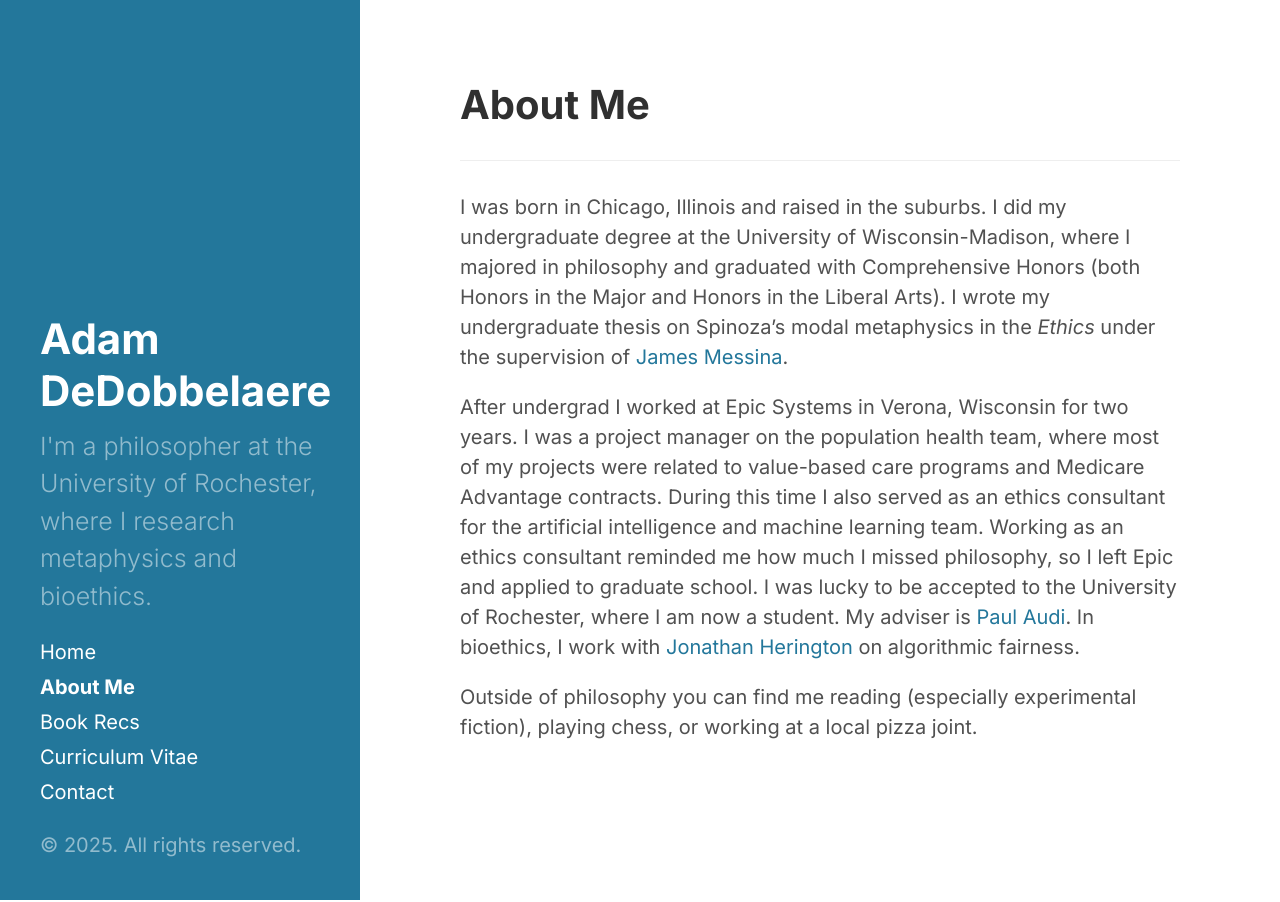
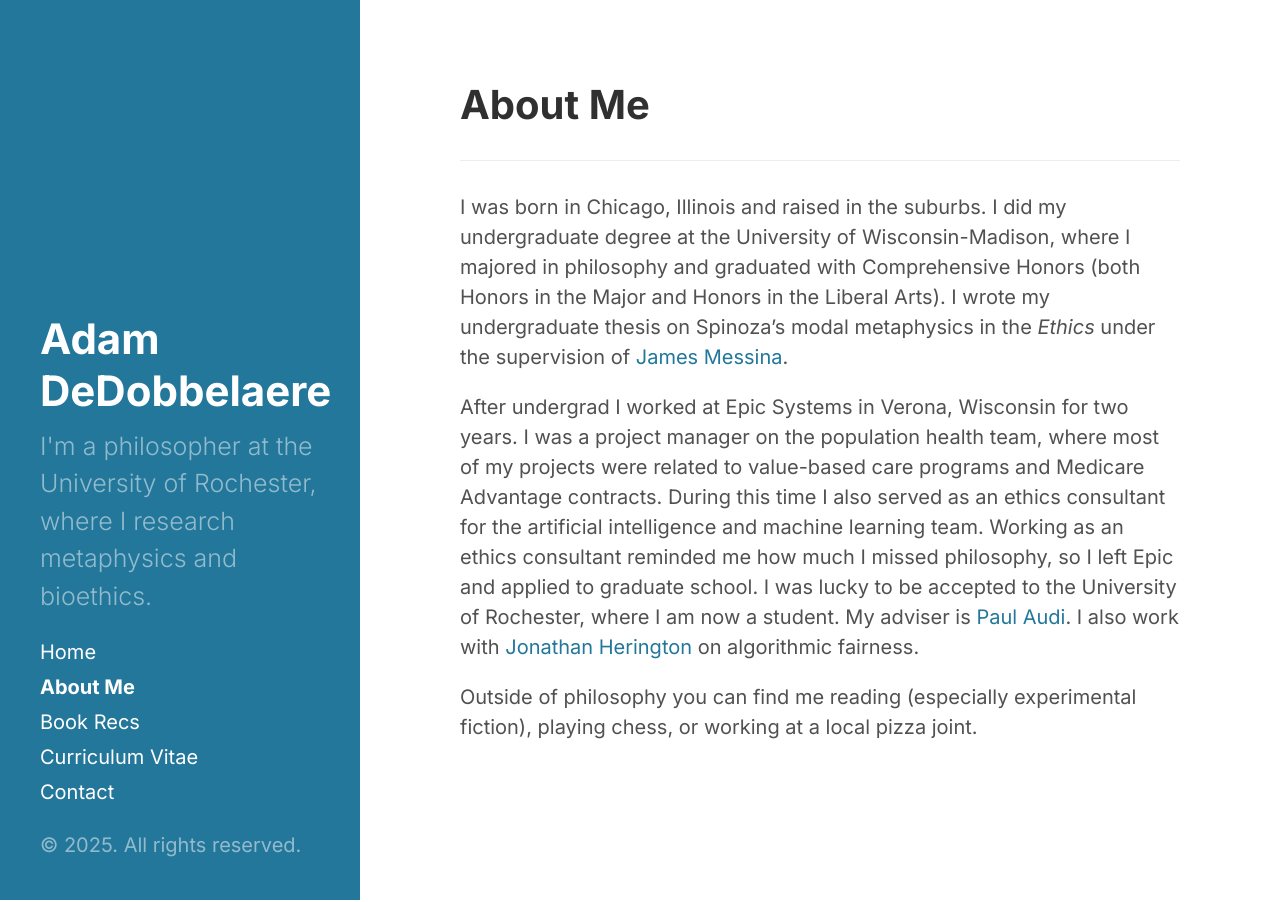
Before and after one commit to dedobbelaere/dedobbelaere.github.io, a Jekyll site: the page built from about.md, in a window 1280 px wide. Built offline with Jekyll 4.4.1, drawn with Linux system fonts in a browser that asks for light colours.

Commit message:
Update about.md

```diff
--- a/about.md
+++ b/about.md
@@ -6,6 +6,6 @@ title: About Me
 
 I was born in Chicago, Illinois and raised in the suburbs. I did my undergraduate degree at the University of Wisconsin-Madison, where I majored in philosophy and graduated with Comprehensive Honors (both Honors in the Major and Honors in the Liberal Arts). I wrote my undergraduate thesis on Spinoza's modal metaphysics in the *Ethics* under the supervision of [James Messina](https://sites.google.com/a/wisc.edu/james-messina).
 
-After undergrad I worked at Epic Systems in Verona, Wisconsin for two years. I was a project manager on the population health team, where most of my projects were related to value-based care programs and Medicare Advantage contracts. During this time I also served as an ethics consultant for the artificial intelligence and machine learning team. Working as an ethics consultant reminded me how much I missed philosophy, so I left Epic and applied to graduate school. I was lucky to be accepted to the University of Rochester, where I am now a student. My adviser is [Paul Audi](https://www.sas.rochester.edu/phl/people/faculty/audi_paul/index.html). In bioethics, I work with [Jonathan Herington](https://jherington.com/index.php) on algorithmic fairness.
+After undergrad I worked at Epic Systems in Verona, Wisconsin for two years. I was a project manager on the population health team, where most of my projects were related to value-based care programs and Medicare Advantage contracts. During this time I also served as an ethics consultant for the artificial intelligence and machine learning team. Working as an ethics consultant reminded me how much I missed philosophy, so I left Epic and applied to graduate school. I was lucky to be accepted to the University of Rochester, where I am now a student. My adviser is [Paul Audi](https://www.sas.rochester.edu/phl/people/faculty/audi_paul/index.html). I also work with [Jonathan Herington](https://jherington.com/index.php) on algorithmic fairness.
 
 Outside of philosophy you can find me reading (especially experimental fiction), playing chess, or working at a local pizza joint.
```
